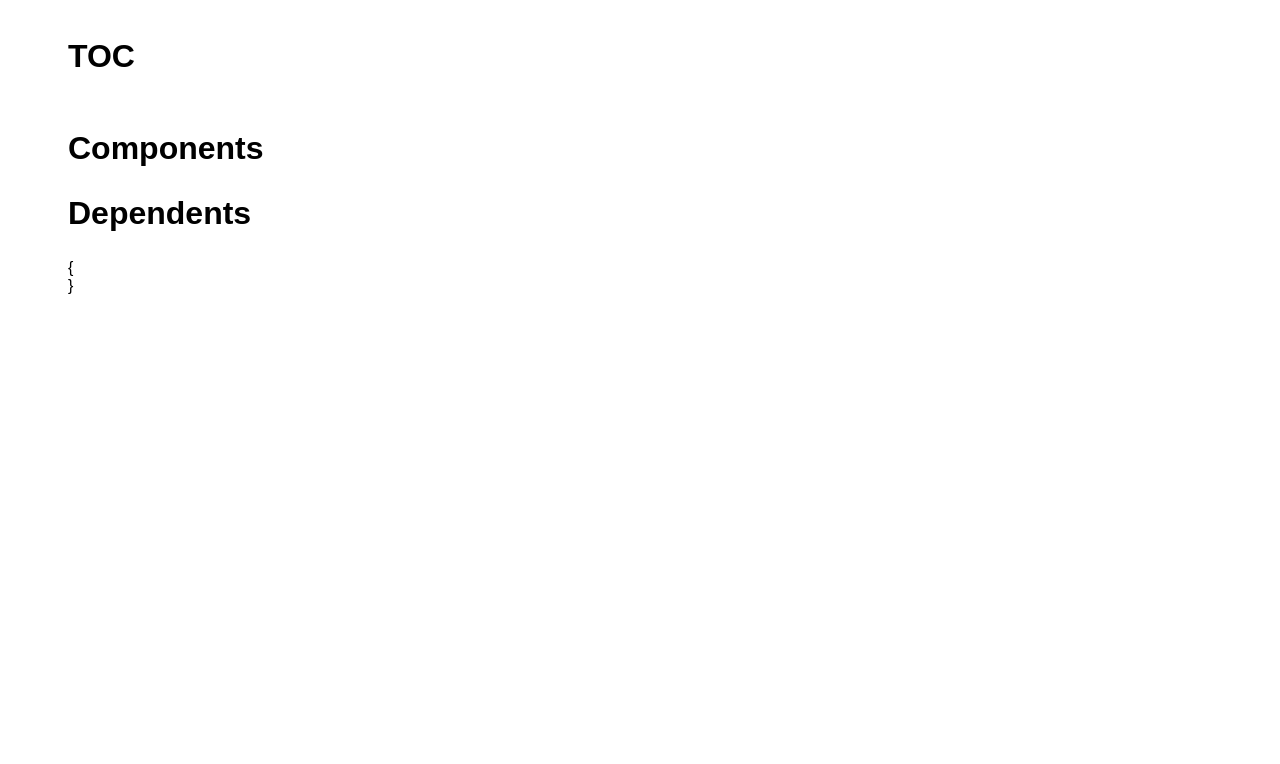
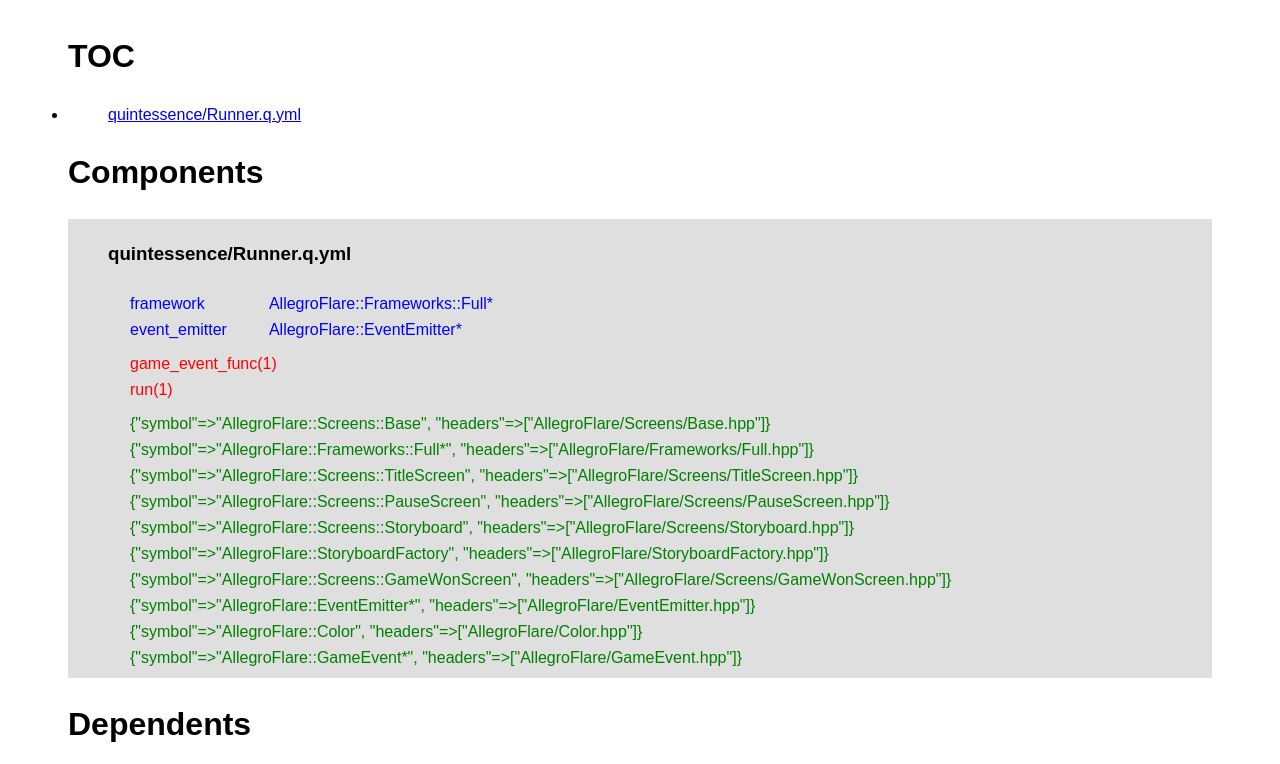
Before and after one commit to MarkOates/tins_22_prep, a plain HTML site: page documentation/index.htm in a window 1280 px wide. Shown: the top 764 px of the page. Drawn offline with Linux system fonts and the light colour scheme.

```diff
--- a/documentation/index.htm
+++ b/documentation/index.htm
@@ -49,11 +49,97 @@ table td
 <body>
 <h1>TOC</h1>
 <ul>
+  <li><a href="#quintessence/Runner.q.yml">quintessence/Runner.q.yml</a></li>
 </ul>
 <h1>Components</h1>
+<ul>
+  <div class="component">
+    <h3 id="quintessence/Runner.q.yml">quintessence/Runner.q.yml</h3>
+     <table>
+<tr>
+  <td class="property">framework</td>
+  <td class="property">AllegroFlare::Frameworks::Full*</td>
+</tr>
+<tr>
+  <td class="property">event_emitter</td>
+  <td class="property">AllegroFlare::EventEmitter*</td>
+</tr>
+    </table>
+     <table>
+<tr>
+  <td class="method">game_event_func(1)</td>
+</tr>
+<tr>
+  <td class="method">run(1)</td>
+</tr>
+    </table>
+     <table>
+<tr>
+  <td class="dependency">{&quot;symbol&quot;=&gt;&quot;AllegroFlare::Screens::Base&quot;, &quot;headers&quot;=&gt;[&quot;AllegroFlare/Screens/Base.hpp&quot;]}</td>
+</tr>
+<tr>
+  <td class="dependency">{&quot;symbol&quot;=&gt;&quot;AllegroFlare::Frameworks::Full*&quot;, &quot;headers&quot;=&gt;[&quot;AllegroFlare/Frameworks/Full.hpp&quot;]}</td>
+</tr>
+<tr>
+  <td class="dependency">{&quot;symbol&quot;=&gt;&quot;AllegroFlare::Screens::TitleScreen&quot;, &quot;headers&quot;=&gt;[&quot;AllegroFlare/Screens/TitleScreen.hpp&quot;]}</td>
+</tr>
+<tr>
+  <td class="dependency">{&quot;symbol&quot;=&gt;&quot;AllegroFlare::Screens::PauseScreen&quot;, &quot;headers&quot;=&gt;[&quot;AllegroFlare/Screens/PauseScreen.hpp&quot;]}</td>
+</tr>
+<tr>
+  <td class="dependency">{&quot;symbol&quot;=&gt;&quot;AllegroFlare::Screens::Storyboard&quot;, &quot;headers&quot;=&gt;[&quot;AllegroFlare/Screens/Storyboard.hpp&quot;]}</td>
+</tr>
+<tr>
+  <td class="dependency">{&quot;symbol&quot;=&gt;&quot;AllegroFlare::StoryboardFactory&quot;, &quot;headers&quot;=&gt;[&quot;AllegroFlare/StoryboardFactory.hpp&quot;]}</td>
+</tr>
+<tr>
+  <td class="dependency">{&quot;symbol&quot;=&gt;&quot;AllegroFlare::Screens::GameWonScreen&quot;, &quot;headers&quot;=&gt;[&quot;AllegroFlare/Screens/GameWonScreen.hpp&quot;]}</td>
+</tr>
+<tr>
+  <td class="dependency">{&quot;symbol&quot;=&gt;&quot;AllegroFlare::EventEmitter*&quot;, &quot;headers&quot;=&gt;[&quot;AllegroFlare/EventEmitter.hpp&quot;]}</td>
+</tr>
+<tr>
+  <td class="dependency">{&quot;symbol&quot;=&gt;&quot;AllegroFlare::Color&quot;, &quot;headers&quot;=&gt;[&quot;AllegroFlare/Color.hpp&quot;]}</td>
+</tr>
+<tr>
+  <td class="dependency">{&quot;symbol&quot;=&gt;&quot;AllegroFlare::GameEvent*&quot;, &quot;headers&quot;=&gt;[&quot;AllegroFlare/GameEvent.hpp&quot;]}</td>
+</tr>
+    </table>
+  </div>
+</ul>
 <h1>Dependents</h1>
 <pre>
 {
+  "AllegroFlare/Screens/Base": [
+    "Runner"
+  ],
+  "AllegroFlare/Frameworks/Full": [
+    "Runner"
+  ],
+  "AllegroFlare/Screens/TitleScreen": [
+    "Runner"
+  ],
+  "AllegroFlare/Screens/PauseScreen": [
+    "Runner"
+  ],
+  "AllegroFlare/Screens/Storyboard": [
+    "Runner"
+  ],
+  "AllegroFlare/StoryboardFactory": [
+    "Runner"
+  ],
+  "AllegroFlare/Screens/GameWonScreen": [
+    "Runner"
+  ],
+  "AllegroFlare/EventEmitter": [
+    "Runner"
+  ],
+  "AllegroFlare/Color": [
+    "Runner"
+  ],
+  "AllegroFlare/GameEvent": [
+    "Runner"
+  ]
 }
 </pre>
 </body>
```
Also changed, not shown: documentation/dependents.json (+30 -0 lines), 2 other files.
